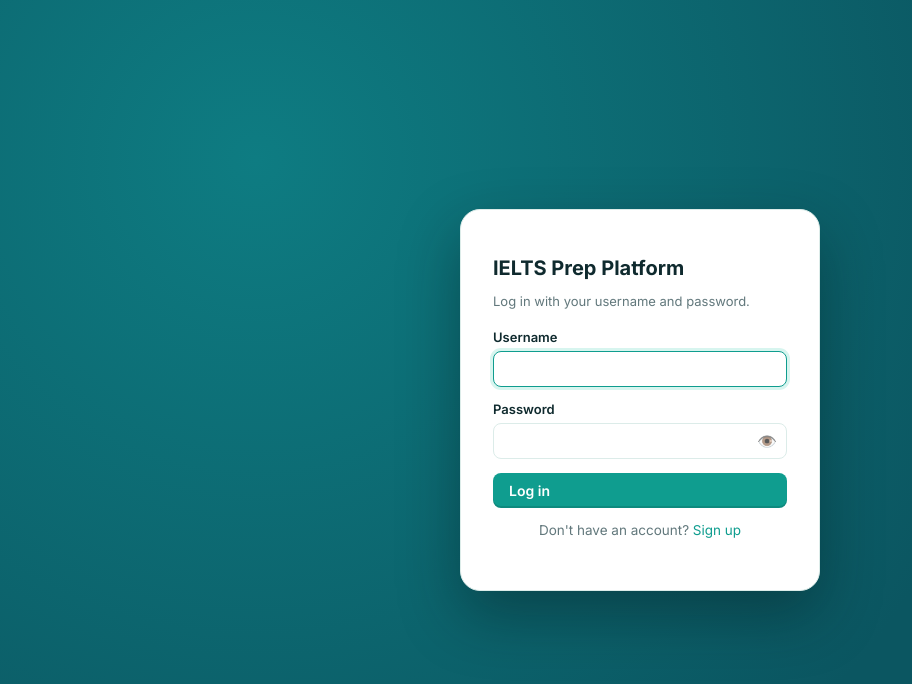
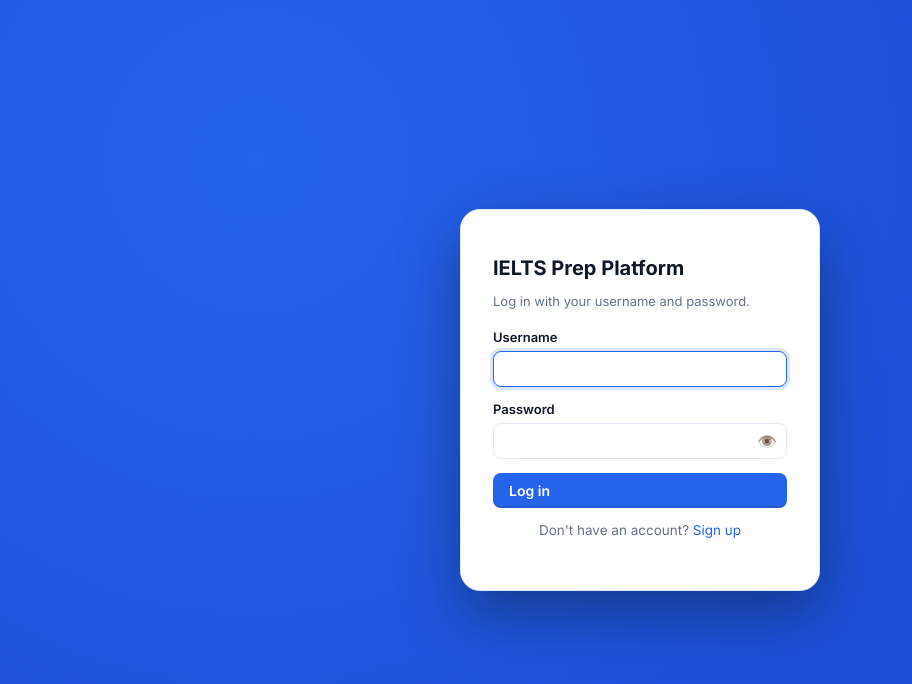
Before and after one commit to miravzalsalakhiddinov-123/ieltsprep, a React (Vite) app in the folder client/: page /login in a window 1280 px wide. Shown: the top 684 px of the page, without its empty margins (0-912 px from the left). Built offline with nearby package versions, Linux system fonts and the light colour scheme; no server answers.

Commit message:
Add files via upload

```diff
--- a/client/src/pages/MockCenter.jsx
+++ b/client/src/pages/MockCenter.jsx
@@ -40,7 +40,7 @@ export default function MockCenter() {
       <div className="topbar-row">
         <div>
           <div className="welcome-title">Full Mock Tests</div>
-          <div className="welcome-sub">Take reading, listening, and writing back-to-back under real exam conditions.</div>
+          <div className="welcome-sub">Full test under real exam conditions.</div>
         </div>
       </div>
 
--- a/client/src/pages/Practice.jsx
+++ b/client/src/pages/Practice.jsx
@@ -114,7 +114,7 @@ export default function Practice() {
       <div className="topbar-row">
         <div>
           <div className="welcome-title">Practice</div>
-          <div className="welcome-sub">Pick a skill, then a full test or a single section, and it will open in full screen.</div>
+          <div className="welcome-sub">Pick a skill and a test.</div>
         </div>
       </div>
 
--- a/client/src/pages/VocabularyHub.jsx
+++ b/client/src/pages/VocabularyHub.jsx
@@ -14,9 +14,9 @@ export default function VocabularyHub() {
   return (
     <div>
       <div className="lessons-hero">
-        <span className="lessons-hero-eyebrow">🗣️ Vocabulary Trainer</span>
+        <span className="lessons-hero-eyebrow">🗣️ Vocab Trainer</span>
         <div className="welcome-title">Vocabulary</div>
-        <div className="welcome-sub">Choose a category to start learning words with flashcards, reading, and recall.</div>
+        <div className="welcome-sub">Pick a category to start.</div>
       </div>
 
       {categories === null && <div style={{ color: 'var(--text-muted)' }}>Loading…</div>}
--- a/client/src/pages/VocabularySets.jsx
+++ b/client/src/pages/VocabularySets.jsx
@@ -31,7 +31,7 @@ export default function VocabularySets() {
       <div className="lessons-hero">
         <span className="lessons-hero-eyebrow">🗂️ {category ? category.name : '…'}</span>
         <div className="welcome-title">Choose a set</div>
-        <div className="welcome-sub">Each set has its own words, reading texts, and recall check.</div>
+        <div className="welcome-sub">Choose a set to study.</div>
       </div>
 
       <div className="vocab-lang-toggle">
--- a/client/src/pages/VocabularyStudy.jsx
+++ b/client/src/pages/VocabularyStudy.jsx
@@ -201,7 +201,7 @@ export default function VocabularyStudy() {
         <div className="lessons-hero">
           <span className="lessons-hero-eyebrow">🗂️ {set.category_name}</span>
           <div className="welcome-title">{set.name}</div>
-          <div className="welcome-sub">Study however you like — flashcards, reading, typed recall, or a quiz — in any order you want.</div>
+          <div className="welcome-sub">Flashcards, reading, or recall — your choice.</div>
         </div>
       )}
 
--- a/client/src/styles/global.css
+++ b/client/src/styles/global.css
@@ -1,14 +1,14 @@
 :root {
-  --bg: #eefbf9;
+  --bg: #f4f7fc;
   --surface: #ffffff;
-  --surface-alt: #eef7f6;
-  --text: #0f2a2e;
-  --text-muted: #62787c;
-  --border: #dcece9;
-  --accent: #0f9d8f;
-  --accent-hover: #0c8377;
-  --accent-soft: #d7f5ef;
-  --accent-2: #0ea5c8;
+  --surface-alt: #eef3fb;
+  --text: #101828;
+  --text-muted: #66728a;
+  --border: #e2e8f4;
+  --accent: #2563eb;
+  --accent-hover: #1d4ed8;
+  --accent-soft: #dbe7fe;
+  --accent-2: #3b82f6;
   --ok: #1f9d55;
   --ok-soft: #e5f7ec;
   --bad: #d1403a;
@@ -17,22 +17,22 @@
   --warn-soft: #fdf1e0;
   --radius: 14px;
   --radius-lg: 22px;
-  --shadow: 0 1px 2px rgba(15,42,46,0.05), 0 4px 16px rgba(15,42,46,0.07);
+  --shadow: 0 1px 2px rgba(16,24,40,0.05), 0 4px 16px rgba(16,24,40,0.06);
   --gradient-accent: linear-gradient(135deg, var(--accent), var(--accent-2));
-  --teal-deep: #0b5661;
-  --teal-deep-2: #0e7c82;
+  --teal-deep: #1d4ed8;
+  --teal-deep-2: #2563eb;
 }
 
 html.dark {
-  --bg: #0b1a1c;
-  --surface: #10262a;
-  --surface-alt: #16302f;
-  --text: #e7f6f3;
-  --text-muted: #8fb0ac;
-  --border: #1e3a3a;
-  --accent: #2dd4bf;
-  --accent-hover: #5ee4d3;
-  --accent-soft: #123531;
+  --bg: #0b1220;
+  --surface: #131b2e;
+  --surface-alt: #182238;
+  --text: #eaf0fb;
+  --text-muted: #8b97b3;
+  --border: #232e47;
+  --accent: #5b8def;
+  --accent-hover: #7ea4f2;
+  --accent-soft: #1a2a4d;
   --accent-2: #38bdf8;
   --ok: #6fd393;
   --ok-soft: #17301f;
@@ -41,8 +41,8 @@ html.dark {
   --warn: #f0b355;
   --warn-soft: #3a2c14;
   --shadow: 0 1px 2px rgba(0,0,0,0.3), 0 4px 16px rgba(0,0,0,0.35);
-  --teal-deep: #061f24;
-  --teal-deep-2: #0a3438;
+  --teal-deep: #0a1730;
+  --teal-deep-2: #101f3d;
 }
 
 * { box-sizing: border-box; }
@@ -60,45 +60,46 @@ button { font-family: inherit; }
 
 .app-shell {
   display: flex; min-height: 100vh; gap: 0;
-  background: linear-gradient(160deg, var(--teal-deep), var(--teal-deep-2));
+  background: var(--bg);
 }
 
 .sidebar {
-  width: 224px;
+  width: 208px;
   flex-shrink: 0;
-  background: transparent;
-  border-right: none;
+  background: var(--surface);
+  border-right: 1px solid var(--border);
   display: flex;
   flex-direction: column;
-  padding: 30px 18px;
+  padding: 22px 14px;
 }
 .sidebar .brand {
-  font-weight: 800; font-size: 19px; margin-bottom: 30px; padding: 0 8px; letter-spacing: -0.01em;
-  color: #ffffff;
+  font-weight: 800; font-size: 17px; margin-bottom: 22px; padding: 0 8px; letter-spacing: -0.01em;
+  color: var(--text);
 }
-.sidebar nav { display: flex; flex-direction: column; gap: 4px; flex: 1; }
+.sidebar nav { display: flex; flex-direction: column; gap: 3px; flex: 1; }
 .sidebar nav a, .sidebar nav .navlink {
-  display: block; padding: 11px 14px; border-radius: 10px; color: rgba(255,255,255,0.72); font-weight: 600; font-size: 14.5px;
+  display: block; padding: 9px 12px; border-radius: 9px; color: var(--text-muted); font-weight: 600; font-size: 13.5px;
   cursor: pointer; transition: background .15s, color .15s;
 }
-.sidebar nav a.active, .sidebar nav a:hover { background: rgba(255,255,255,0.14); color: #ffffff; }
-.sidebar .bottom-actions { display: flex; flex-direction: column; gap: 8px; }
+.sidebar nav a.active { background: var(--accent); color: #ffffff; }
+.sidebar nav a:not(.active):hover { background: var(--surface-alt); color: var(--text); }
+.sidebar .bottom-actions { display: flex; flex-direction: column; gap: 6px; }
 .sidebar .bottom-actions .btn.secondary {
-  background: rgba(255,255,255,0.1); color: #fff; border: 1px solid rgba(255,255,255,0.18);
+  background: var(--surface-alt); color: var(--text); border: 1px solid var(--border); font-size: 13px; padding: 8px 14px;
 }
-.sidebar .bottom-actions .btn.secondary:hover { background: rgba(255,255,255,0.2); }
+.sidebar .bottom-actions .btn.secondary:hover { background: var(--border); }
 
 .main-content {
-  flex: 1; padding: 26px; overflow-y: auto;
+  flex: 1; padding: 0; overflow-y: auto;
 }
 .main-content > div {
-  background: var(--surface); border-radius: var(--radius-lg); padding: 28px 32px;
-  box-shadow: 0 20px 50px rgba(6,25,28,0.25); min-height: calc(100vh - 52px);
+  background: var(--bg); border-radius: 0; padding: 22px 28px;
+  box-shadow: none; min-height: 100vh;
 }
 
-.topbar-row { display: flex; align-items: center; justify-content: space-between; margin-bottom: 22px; }
-.welcome-title { font-size: 22px; font-weight: 800; letter-spacing: -0.01em; }
-.welcome-sub { color: var(--text-muted); font-size: 14px; margin-top: 2px; }
+.topbar-row { display: flex; align-items: center; justify-content: space-between; margin-bottom: 18px; }
+.welcome-title { font-size: 19px; font-weight: 800; letter-spacing: -0.01em; }
+.welcome-sub { color: var(--text-muted); font-size: 13px; margin-top: 2px; }
 
 .icon-toggle {
   border: 1px solid var(--border); background: var(--surface); color: var(--text);
@@ -590,27 +591,27 @@ table.simple-table th { background: var(--surface-alt); }
 }
 
 /* ---- Practice: full-length test cards ---- */
-.practice-grid { display: grid; grid-template-columns: repeat(auto-fill, minmax(220px, 1fr)); gap: 14px; }
+.practice-grid { display: grid; grid-template-columns: repeat(auto-fill, minmax(190px, 1fr)); gap: 12px; }
 .practice-card {
   background: var(--surface); border: 1px solid var(--border); border-radius: var(--radius); overflow: hidden;
   box-shadow: var(--shadow); transition: transform .15s, box-shadow .15s;
 }
-.practice-card:hover { transform: translateY(-3px); box-shadow: 0 12px 28px rgba(15,42,46,0.14); }
-.practice-card-topbar { height: 4px; background: linear-gradient(90deg, var(--card-accent), var(--accent-2)); }
-.practice-card-body { padding: 13px 14px 14px; display: flex; flex-direction: column; gap: 9px; }
+.practice-card:hover { transform: translateY(-2px); box-shadow: 0 8px 20px rgba(16,24,40,0.1); }
+.practice-card-topbar { height: 3px; background: linear-gradient(90deg, var(--card-accent), var(--accent-2)); }
+.practice-card-body { padding: 11px 12px 12px; display: flex; flex-direction: column; gap: 7px; }
 .practice-card-head { display: flex; align-items: flex-start; justify-content: space-between; }
 .practice-card-icon {
-  width: 32px; height: 32px; border-radius: 9px; background: color-mix(in srgb, var(--card-accent) 16%, transparent);
-  display: flex; align-items: center; justify-content: center; font-size: 15px;
+  width: 26px; height: 26px; border-radius: 8px; background: color-mix(in srgb, var(--card-accent) 16%, transparent);
+  display: flex; align-items: center; justify-content: center; font-size: 13px;
 }
 .practice-card-tag { font-size: 9.5px; font-weight: 800; letter-spacing: 0.03em; text-transform: uppercase; padding: 3px 8px; border-radius: 999px; }
 .practice-card-tag.new { background: var(--accent-soft); color: var(--accent); }
 .practice-card-tag.done { background: var(--ok-soft); color: var(--ok); }
 .practice-card-tag.part { background: var(--warn-soft); color: var(--warn); }
-.practice-card-title { font-weight: 700; font-size: 14px; line-height: 1.3; }
-.practice-card-meta { display: flex; flex-wrap: wrap; gap: 8px; font-size: 11.5px; color: var(--text-muted); }
+.practice-card-title { font-weight: 700; font-size: 13px; line-height: 1.3; }
+.practice-card-meta { display: flex; flex-wrap: wrap; gap: 7px; font-size: 11px; color: var(--text-muted); }
 .practice-card-btn {
-  width: 100%; border: none; border-radius: 8px; padding: 9px; font-weight: 700; font-size: 12.5px; color: #fff; cursor: pointer;
+  width: 100%; border: none; border-radius: 8px; padding: 8px; font-weight: 700; font-size: 12px; color: #fff; cursor: pointer;
   background: linear-gradient(90deg, var(--card-accent), var(--accent-2)); box-shadow: 0 6px 16px color-mix(in srgb, var(--card-accent) 35%, transparent);
   transition: filter .15s;
 }
@@ -630,22 +631,22 @@ table.simple-table th { background: var(--surface-alt); }
 .richtext-toolbar button:hover { background: var(--surface-alt); border-color: var(--accent); }
 
 /* ---- Lessons hub: two big centered choice cards (Samples / Mini-Lessons) ---- */
-.hub-grid { display: grid; grid-template-columns: repeat(auto-fit, minmax(260px, 1fr)); gap: 20px; max-width: 700px; }
+.hub-grid { display: grid; grid-template-columns: repeat(auto-fit, minmax(200px, 1fr)); gap: 14px; max-width: 560px; }
 .hub-card {
-  background: var(--surface); border: 1px solid var(--border); border-radius: var(--radius); padding: 30px 24px;
-  display: flex; flex-direction: column; align-items: center; text-align: center; gap: 6px; cursor: pointer;
+  background: var(--surface); border: 1px solid var(--border); border-radius: var(--radius); padding: 20px 16px;
+  display: flex; flex-direction: column; align-items: center; text-align: center; gap: 4px; cursor: pointer;
   box-shadow: var(--shadow); transition: transform .15s, box-shadow .15s, border-color .15s;
 }
-.hub-card:hover { transform: translateY(-3px); box-shadow: 0 12px 28px rgba(15,42,46,0.14); border-color: var(--card-accent); }
+.hub-card:hover { transform: translateY(-2px); box-shadow: 0 8px 20px rgba(16,24,40,0.1); border-color: var(--card-accent); }
 .hub-card-icon {
-  width: 64px; height: 64px; border-radius: 18px; background: color-mix(in srgb, var(--card-accent) 16%, transparent);
-  display: flex; align-items: center; justify-content: center; font-size: 30px; margin-bottom: 8px;
+  width: 44px; height: 44px; border-radius: 14px; background: color-mix(in srgb, var(--card-accent) 16%, transparent);
+  display: flex; align-items: center; justify-content: center; font-size: 20px; margin-bottom: 6px;
 }
-.hub-card-title { font-weight: 800; font-size: 19px; }
-.hub-card-sub { font-size: 13px; color: var(--text-muted); }
+.hub-card-title { font-weight: 700; font-size: 15.5px; }
+.hub-card-sub { font-size: 12px; color: var(--text-muted); }
 .hub-card-badge {
-  margin-top: 6px; font-size: 12.5px; font-weight: 700; color: var(--card-accent);
-  background: color-mix(in srgb, var(--card-accent) 14%, transparent); padding: 6px 14px; border-radius: 999px;
+  margin-top: 4px; font-size: 11px; font-weight: 700; color: var(--card-accent);
+  background: color-mix(in srgb, var(--card-accent) 14%, transparent); padding: 4px 11px; border-radius: 999px;
 }
 
 /* ---- Writing sample split view: question (+ photo/plan) beside the model answer ---- */
@@ -857,25 +858,28 @@ mark.vocab-highlight { background: var(--accent-soft); color: var(--accent); pad
 .btn.ok:hover { background: #187a41; }
 
 /* ---- Vocabulary hub: category picker with colored top bar + description ---- */
-.vocab-hub-grid { display: grid; grid-template-columns: repeat(auto-fill, minmax(240px, 1fr)); gap: 18px; }
+.vocab-hub-grid { display: grid; grid-template-columns: repeat(auto-fill, minmax(190px, 1fr)); gap: 12px; }
 .vocab-hub-card {
   position: relative; background: var(--surface); border: 1px solid var(--border); border-radius: var(--radius);
   overflow: hidden; cursor: pointer; box-shadow: var(--shadow); transition: transform .15s, box-shadow .15s, border-color .15s;
 }
-.vocab-hub-card:hover { transform: translateY(-3px); box-shadow: 0 12px 28px rgba(15,42,46,0.16); border-color: var(--card-accent); }
+.vocab-hub-card:hover { transform: translateY(-2px); box-shadow: 0 8px 20px rgba(16,24,40,0.1); border-color: var(--card-accent); }
 .vocab-hub-card.empty { cursor: default; opacity: 0.75; }
 .vocab-hub-card.empty:hover { transform: none; box-shadow: var(--shadow); border-color: var(--border); }
-.vocab-hub-card-bar { height: 6px; background: var(--card-accent); }
-.vocab-hub-card-body { padding: 22px 20px 20px; display: flex; flex-direction: column; gap: 8px; }
+.vocab-hub-card-bar { height: 4px; background: var(--card-accent); }
+.vocab-hub-card-body { padding: 14px 14px 13px; display: flex; flex-direction: column; gap: 5px; }
 .vocab-hub-card-icon {
-  width: 48px; height: 48px; border-radius: 14px; background: color-mix(in srgb, var(--card-accent) 16%, transparent);
-  display: flex; align-items: center; justify-content: center; font-size: 24px; margin-bottom: 2px;
+  width: 32px; height: 32px; border-radius: 10px; background: color-mix(in srgb, var(--card-accent) 16%, transparent);
+  display: flex; align-items: center; justify-content: center; font-size: 16px; margin-bottom: 1px;
 }
-.vocab-hub-card-title { font-weight: 800; font-size: 17px; }
-.vocab-hub-card-desc { font-size: 13px; color: var(--text-muted); line-height: 1.5; }
+.vocab-hub-card-title { font-weight: 700; font-size: 14px; }
+.vocab-hub-card-desc {
+  font-size: 12px; color: var(--text-muted); line-height: 1.4;
+  display: -webkit-box; -webkit-line-clamp: 2; -webkit-box-orient: vertical; overflow: hidden;
+}
 .vocab-hub-card-badge {
-  align-self: flex-start; margin-top: 4px; font-size: 12px; font-weight: 700; color: var(--card-accent);
-  background: color-mix(in srgb, var(--card-accent) 14%, transparent); padding: 5px 12px; border-radius: 999px;
+  align-self: flex-start; margin-top: 2px; font-size: 10.5px; font-weight: 700; color: var(--card-accent);
+  background: color-mix(in srgb, var(--card-accent) 14%, transparent); padding: 3px 10px; border-radius: 999px;
 }
 .vocab-hub-card-badge.soon { color: var(--warn); background: var(--warn-soft); }
 
```
